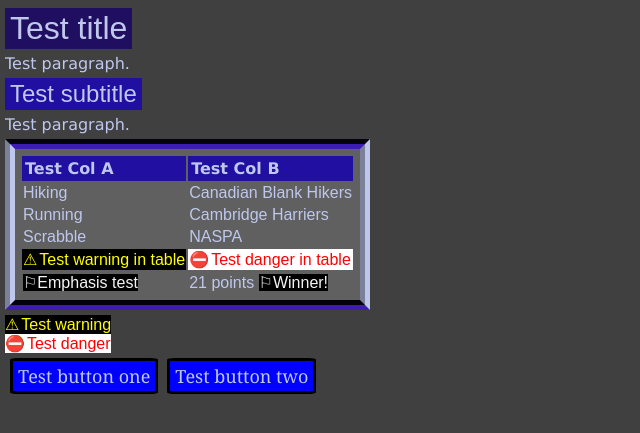
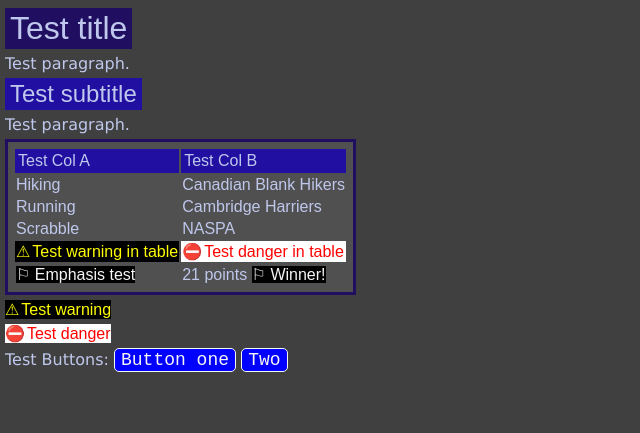
Before and after one commit to TileRunner/tilerunner.github.io, a Jekyll site: the page testtrcss.html, which Jekyll copies as it is, in a window 1280 px wide. Shown: the top 433 px of the page, without its empty margins (0-640 px from the left). Built offline with Jekyll 4.4.1, drawn with Linux system fonts in a browser that asks for light colours.

Commit message:
Style changes, add variables.
Mostly to make the table border solid because mobile does not display groove border properly. I introduced variables.

```diff
--- a/testtrcss.html
+++ b/testtrcss.html
@@ -41,11 +41,12 @@
                 <td>21 points&nbsp;<span class="trEmphasis">Winner!</span></td>
             </tr>
         </table>
-        <div class="trWarning">Test warning</div>
-        <div class="trDanger">Test danger</div>
-        <div>
-            <button class="trButton" onclick="alert('clicked one')">Test button one</button>
-            <button class="trButton" onclick="alert('clicked two')">Test button two</button>
+        <div class="trParagraph trWarning">Test warning</div>
+        <div class="trParagraph trDanger">Test danger</div>
+        <div class="trParagraph">
+            Test Buttons:
+            <button class="trButton" onclick="alert('clicked one')">Button one</button>
+            <button class="trButton" onclick="alert('clicked two')">Two</button>
         </div>
     </body>
 </html>
--- a/trcss.css
+++ b/trcss.css
@@ -1,87 +1,120 @@
+:root {
+    --trcssVerticalSpacer: 5px;
+    --trcssPageBG: #404040;
+    --trcssTitleBG: #200F60;
+    --trcssTitleFG: #BFC8EC;
+    --trcssTitleFont: Arial, Helvetica, sans-serif;
+    --trcssSubtitleBG: #200FA0;
+    --trcssSubtitleFG:var(--trcssTitleFG);
+    --trcssSubtitleFont:var(--trcssTitleFont);
+    --trcssTextFG:var(--trcssTitleFG);
+    --trcssTextFont: Verdana, Geneva, Tahoma, sans-serif;
+    --trcssEmphasisBG: black;
+    --trcssEmphasisFG: whitesmoke;
+    --trcssWarningBG: black;
+    --trcssWarningFG: yellow;
+    --trcssDangerBG: white;
+    --trcssDangerFG: red;
+    --trcssTableBorder:var(--trcssTitleBG);
+    --trcssTableBG:#505050;
+    --trcssThBG:var(--trcssSubtitleBG);
+    --trcssThFG:var(--trcssSubtitleFG);
+    --trcssThFont: var(--trcssTitleFont);
+    --trcssTdFG:var(--trcssTextFG);
+    --trcssTdFont:var(--trcssTitleFont);
+    --trcssButtonBG: blue;
+    --trcssButtonFG: whitesmoke;
+    --trcssButtonHoverBG: black;
+    --trcssButtonHoverFG: white;
+    --trcssButtonFont: 'Courier New', Courier, monospace;
+}
 .trBackground {
-    background-color: #404040;
+    background-color: var(--trcssPageBG);
     margin-left: 5px;
 }
 .trTitle {
     width: fit-content;
     padding: 2px 5px;
-    background-color: #200F60;
-    color: #bfc8ec;
+    background-color: var(--trcssTitleBG);
+    color: var(--trcssTitleFG);
     font-size: xx-large;
-    font-family: Arial, Helvetica, sans-serif;
+    font-family: var(--trcssTitleFont);
+}
+.trSubtitle {
+    margin-top: var(--trcssVerticalSpacer);
+    width: fit-content;
+    padding: 2px 5px;
+    background-color: var(--trcssSubtitleBG);
+    color: var(--trcssSubtitleFG);
+    font-size: x-large;
+    font-family: var(--trcssSubtitleFont);
 }
 .trParagraph {
-    font-family: Verdana, Geneva, Tahoma, sans-serif;
-    margin-top: 5px;
-    color: #bfc8ec;
+    font-family: var(--trcssTextFont);
+    margin-top: var(--trcssVerticalSpacer);
+    color: var(--trcssTextFG);
 }
 .trEmphasis {
     width: fit-content;
-    background-color: black;
-    color: whitesmoke;
+    background-color: var(--trcssEmphasisBG);
+    color: var(--trcssEmphasisFG);
 }
 .trEmphasis::before {
-    content: '\2690';
+    content: '\2690 \0020'; /* Looks like a flag */
 }
 .trWarning {
     width: fit-content;
-    background-color: black !important;
-    color: yellow !important;
+    background-color: var(--trcssWarningBG) !important;
+    color: var(--trcssWarningFG) !important;
     font-family: Arial, Helvetica, sans-serif;
 }
 .trWarning::before {
     margin-right: 2px;
-    content: '\26A0';
+    content: '\26A0'; /* Looks like a ! inside a triangle */
 }
 .trDanger {
     width: fit-content;
-    background-color: white !important;
-    color: red !important;
+    background-color: var(--trcssDangerBG) !important;
+    color: var(--trcssDangerFG) !important;
     font-family: Arial, Helvetica, sans-serif;
 }
 .trDanger::before {
     margin-right: 2px;
-    content: '\26D4';
-}
-.trSubtitle {
-    margin-top: 5px;
-    width: fit-content;
-    padding: 2px 5px;
-    background-color: #200FA0;
-    color: #bfc8ec;
-    font-size: x-large;
-    font-family: Arial, Helvetica, sans-serif;
+    content: '\26D4'; /* Looks like a no entry sign */
 }
 .trTable {
     padding: 5px;
-    background-color: #606060;
-    margin-top: 5px;
-    margin-bottom: 5px;
-    border-width: 10px;
-    border-style: groove;
-    border-color: #200F60 #bfc8ec;
+    background-color: var(--trcssTableBG);
+    margin-top: var(--trcssVerticalSpacer);
+    border-width: 3px;
+    border-style: solid;
+    border-color: var(--trcssTableBorder);
 }
 .trTable th {
-    background-color: #200FA0;
-    color: #bfc8ec;
-    font-family: Verdana, Geneva, Tahoma, sans-serif;
+    background-color: var(--trcssThBG);
+    color: var(--trcssThFG);
+    font-family: var(--trcssThFont);
+    font-weight: normal;
     padding: 3px;
     text-align: left;
 }
 .trTable td {
-    color: #bfc8ec;
-    font-family: Arial, Helvetica, sans-serif;
+    color: var(--trcssTdFG);
+    font-family: var(--trcssTdFont);
 }
 .trButton {
-    margin-left: 5px;
-    margin-top: 5px;
-    padding: 3px 5px;
-    font-family: Georgia, 'Times New Roman', Times, serif;
+    float: none;
+    font-family: var(--trcssButtonFont);
     font-size: large;
-    border-radius: 5%;
-    border-width: 3px;
-    border-style: solid;
-    border-color: #000000;
-    background-color: #0000ff;
-    color: #bfc8ec;
+    border: 1px solid var(--trcssButtonFG);
+    border-radius: 5px;
+    background-color: var(--trcssButtonBG);
+    color: var(--trcssButtonFG);
+    transition-duration: 0.4s;
 }
+.trButton:hover {
+    border: 1px solid var(--trcssButtonHoverFG);
+    background-color: var(--trcssButtonHoverBG);
+    color: var(--trcssButtonHoverFG);
+    cursor: pointer;
+}
```
